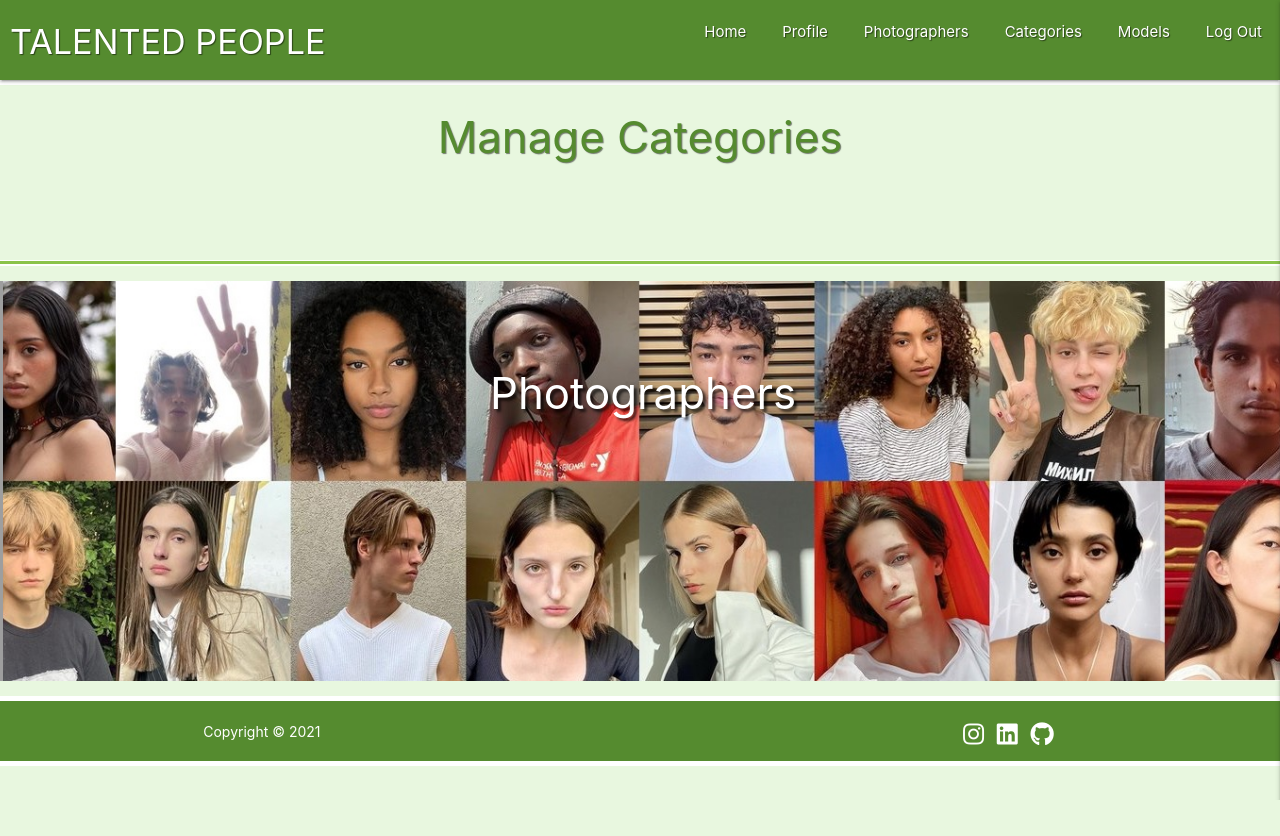
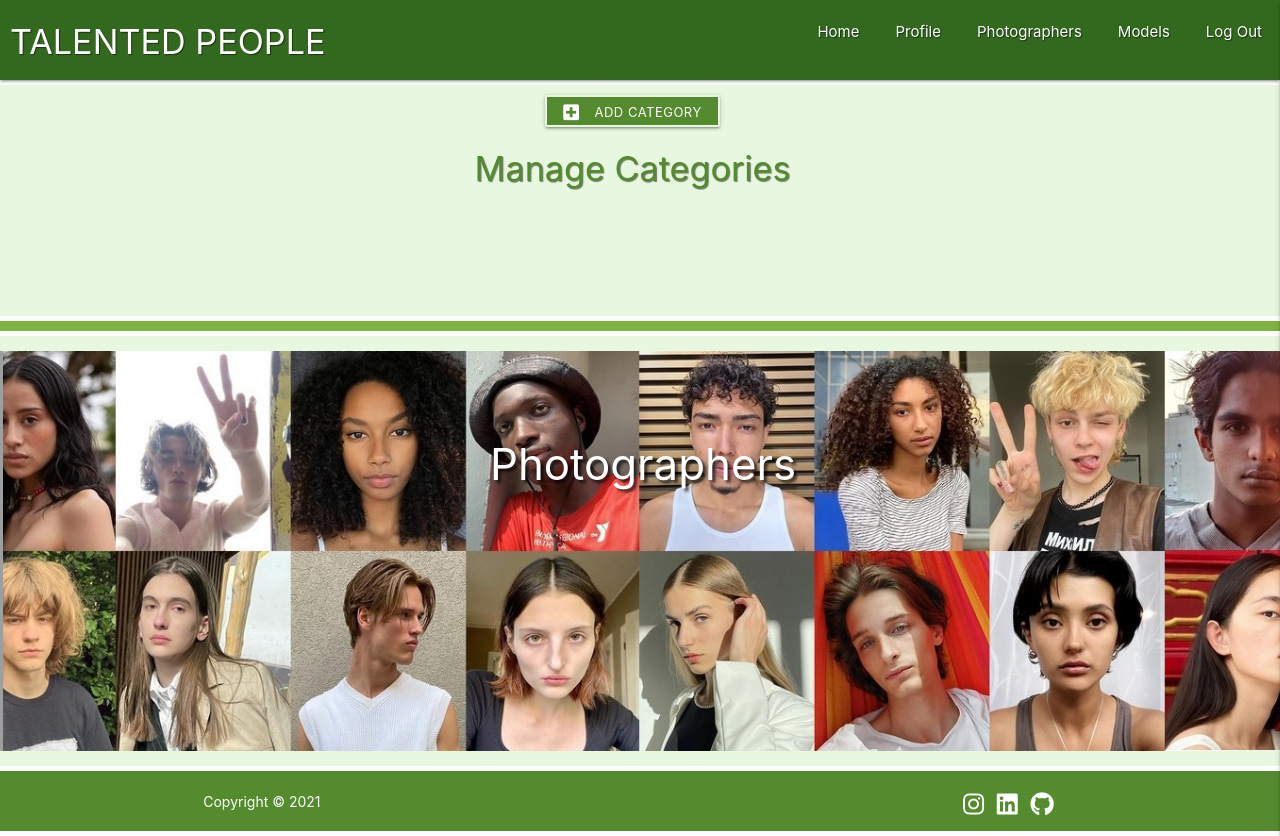
Before and after one commit to OndrejValla/TALENTED-PEOPLE, a Flask app: page /get_categories in a window 1280 px wide. Before the commit the page ends 800 px from the top, so only its background shows below. Run offline with Flask 2, Linux system fonts and the light colour scheme; the visitor is signed in with stand-in values (Sample User, id 1); data that the repository does not hold is empty; some libraries are stand-ins or nearby versions.

Commit message:
Add function to add category to the database

```diff
--- a/app.py
+++ b/app.py
@@ -216,6 +216,20 @@ def get_categories():
     return render_template("categories.html", categories=categories)
 
 
+# ADD CATEGORY FUNCTION
+@app.route("/add_category", methods=["GET", "POST"])
+def add_category():
+    if request.method == "POST":
+        category = {
+            "category_name": request.form.get("category_name")
+        }
+        mongo.db.categories.insert_one(category)
+        flash("New Category Successfully Added")
+        return redirect(url_for("get_categories"))
+
+    return render_template("add_category.html")
+
+
 if __name__ == "__main__":
     app.run(host=os.environ.get("IP"),
             port=int(os.environ.get("PORT")),
--- a/templates/base.html
+++ b/templates/base.html
@@ -24,7 +24,7 @@
     <div class="wrapper">
         <header>
             <!-- Main Navbar -->
-            <nav class="nav-extended text-shadow light-green darken-3">
+            <nav class="nav-extended text-shadow light-green darken-4">
                 <div class="col s12 m6 nav-wrapper">
                     <a href="{{ url_for('get_home') }}" class="brand-logo">
                         <h4 class="brand-logo-h4">TALENTED PEOPLE</h4>
@@ -35,7 +35,9 @@
                         {% if session.user %}
                         <li><a href="{{ url_for('profile', username=session['user']) }}">Profile</a></li>
                         <li><a href="{{ url_for('get_photographers') }}">Photographers</a></li>
-                        <li><a href="{{ url_for('get_home') }}">Categories</a></li>
+                        {% if session.user|lower == "admin"|lower %}
+                        <li><a href="{{ url_for('get_categories') }}">Categories</a></li>
+                        {% endif %}
                         <li><a href="{{ url_for('get_home') }}">Models</a></li>
                         <li><a href="{{ url_for('logout') }}">Log Out</a></li>
                         {% else %}
@@ -56,9 +58,10 @@
                 <li><a href="{{ url_for('profile', username=session['user']) }}"
                         class="light-green-text text-darken-3">Profile</a></li>
                 <li><a href="{{ url_for('get_photographers') }}"
-                        class="light-green-text text-darken-3">Photographers</a>
-                </li>
-                <li><a href="#" class="light-green-text text-darken-3">Categories</a></li>
+                        class="light-green-text text-darken-3">Photographers</a></li>
+                {% if session.user|lower == "admin"|lower %}
+                <li><a href="{{ url_for('get_categories') }}" class="light-green-text text-darken-3">Categories</a></li>
+                {% endif %}
                 <li><a href="#" class="light-green-text text-darken-3">Models</a></li>
                 <li><a href="{{ url_for('logout') }}" class="light-green-text text-darken-3">Log Out</a></li>
                 {% else %}
@@ -89,9 +92,10 @@
         </main>
     </div>
     <br>
-    <p class="light-green page-underline s8 m8 l8"></p>
+    <p class="light-green darken-1 text-shadow page-underline-top s8 m8 l8"></p>
 
     <!-- Slider Section -->
+    <!-- materializecss.com slider -->
     <div class="slider main-slider">
         <ul class="slides main-slides">
             <li>
--- a/templates/categories.html
+++ b/templates/categories.html
@@ -2,10 +2,19 @@
 {% block main_content %}
 
 <!--- materializecss.com-cards -->
-<h3 class="center-align light-green-text text-darken-3 text-shadow">
-    Manage Categories
-</h3>
-<br>
+<div class="row center-align">
+    <div>
+        <a href="{{ url_for('add_category') }}" class="light-green darken-3
+        waves-effect waves-light btn-small add-profile-btn-1">
+            <i class="fas fa-plus-square left"></i>
+            Add Category
+        </a>
+    </div>
+
+    <h4 class="center-align light-green-text text-darken-3 text-shadow">
+        Manage Categories
+    </h4>
+</div><br>
 
 <div class="container center-align">
     <div class="row">
--- a/templates/photographers.html
+++ b/templates/photographers.html
@@ -15,7 +15,7 @@
     </h3><br>
 
 </div>
-<!--- materializecss.com/cards -->
+<!--- materializecss.com-cards -->
 <div class="container">
     <div class="row center-align">
         {% for photographer in photographers %}
```
Also changed, not shown: templates/add_category.html (added, +36 -0 lines).
